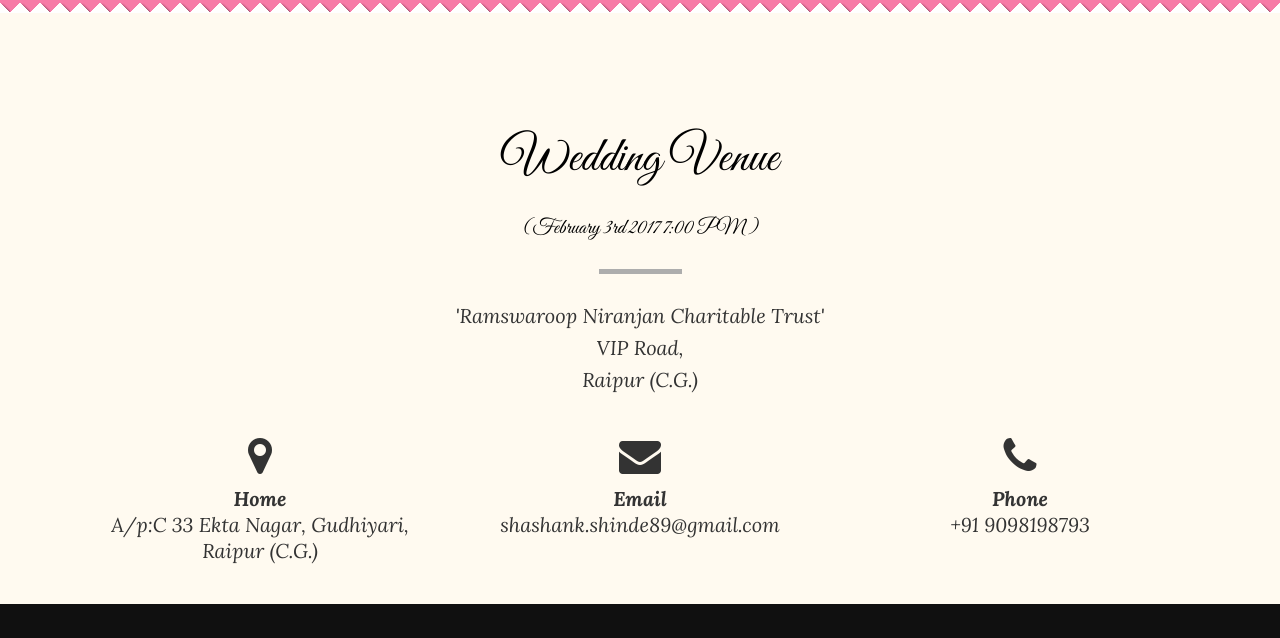
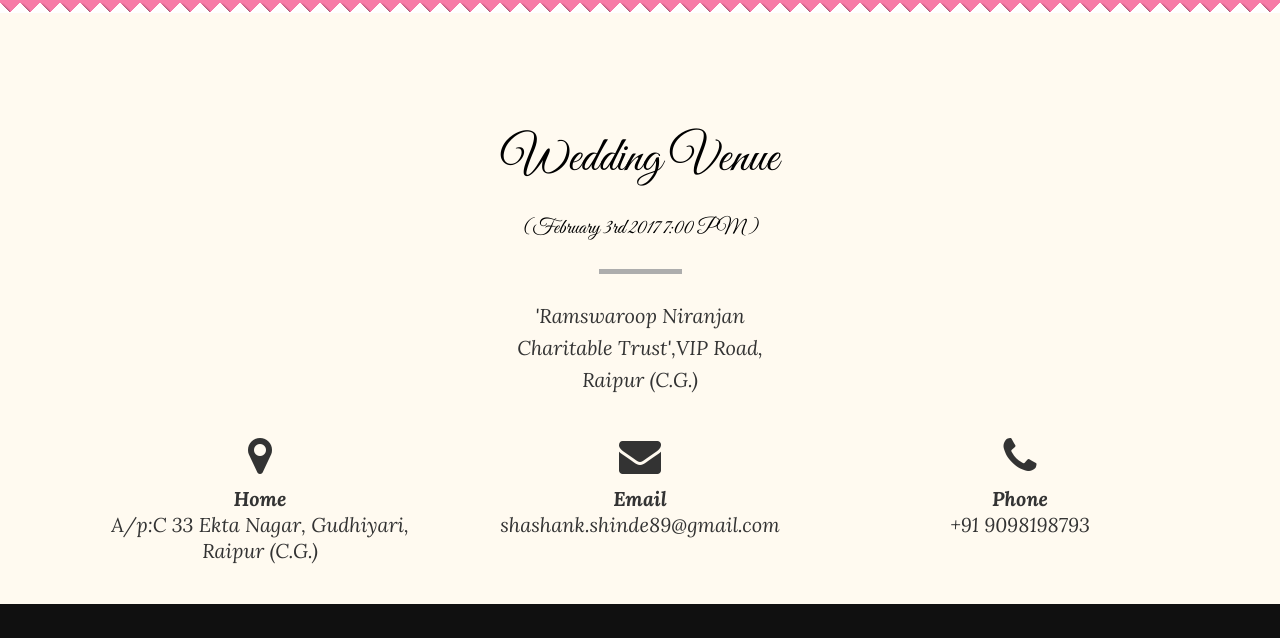
Before and after one commit to monikawedsanshuman/monikawedsanshuman.github.io, a plain HTML site: page index.html in a window 1280 px wide. Shown: the part 2483-3121 px from the top of the page. Drawn offline with nearby package versions, Linux system fonts and the light colour scheme.

Commit message:
Add files via upload
test

```diff
--- a/index.html
+++ b/index.html
@@ -127,9 +127,9 @@
 
          		 <h5 class="animated" data-animation="fadeIn" data-animation-delay="100">(February 3rd 2017 7:00 PM )</h5>
           		<div class="devider_main"><img src="img/devider-gray.jpg" alt=""></div>
-          		<p class="big-text animated" data-animation="fadeIn" data-animation-delay="100">'Ramswaroop Niranjan Charitable Trust'</p>
+          		<p class="big-text animated" data-animation="fadeIn" data-animation-delay="100">'Ramswaroop Niranjan</p>
 	  		<p class="big-text animated" data-animation="fadeIn" data-animation-delay="100">
-            		VIP Road,
+            		Charitable Trust',VIP Road,
           		</p>
           		<p class="big-text animated" data-animation="fadeIn" data-animation-delay="100">
              		Raipur (C.G.)
```
